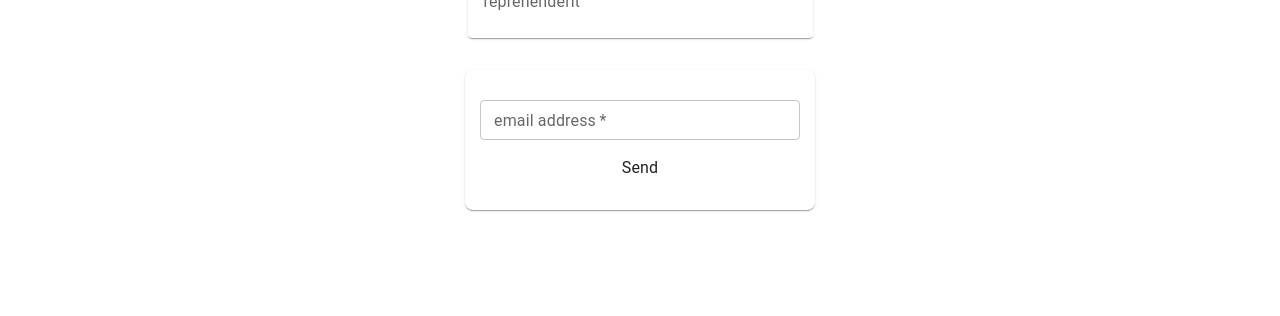
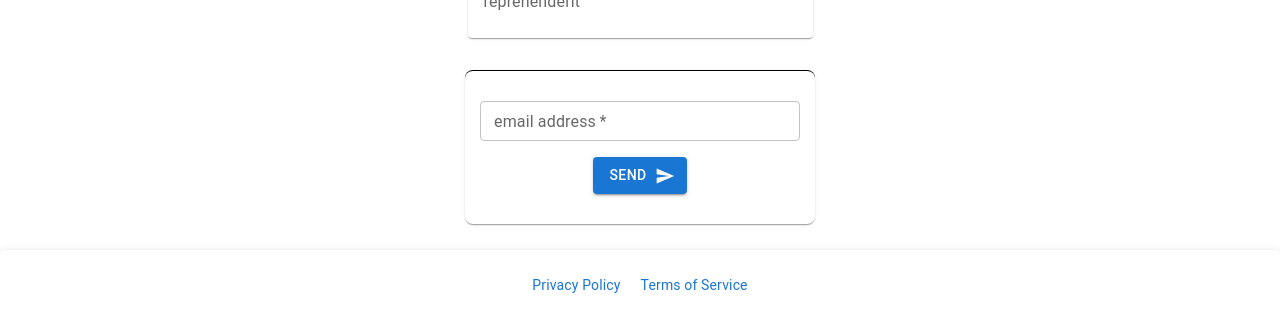
Before and after one commit to Hdror/reactTS-matrix, a React (Vite) app: page / in a window 1280 px wide. Shown: the part 589-905 px from the top of the page. Before the commit the page ends 847 px from the top, so only its background shows below. Built offline with nearby package versions, Linux system fonts and the light colour scheme.

Commit message:
adding footer

```diff
--- a/src/App.tsx
+++ b/src/App.tsx
@@ -5,10 +5,11 @@ import HomePage from './pages/home-page'
 import Contact from './pages/contact'
 import Services from './pages/services'
 import Products from './pages/products'
+import Footer from './components/footer'
 
 function App() {
   return (
-    <main className='px-5 md:px-10 flex flex-col gap-3 items-center pb-12'>
+    <main className='min-h-screen relative px-5 md:px-10 flex flex-col gap-3 items-center pb-24'>
       <NavBar />
       <Routes>
         <Route path="/contact" element={<Contact/>} />
@@ -17,6 +18,7 @@ function App() {
         <Route path='/home' element={<Navigate to={'/'} replace />} />
         <Route path="/" element={<HomePage />} />
       </Routes>
+      <Footer/>
     </main>
   )
 }
--- a/src/assets/style/pages/_home-page.scss
+++ b/src/assets/style/pages/_home-page.scss
@@ -9,5 +9,6 @@
             0px 2px 1px -1px rgba(0, 0, 0, 0.2),
             0px 1px 1px 0px rgba(0, 0, 0, 0.14),
             0px 1px 3px 0px rgba(0, 0, 0, 0.12);
+        border-top: 1px solid black;
     }
 }
--- a/src/components/contact-form.tsx
+++ b/src/components/contact-form.tsx
@@ -1,7 +1,8 @@
 import { SubmitHandler, useForm } from "react-hook-form";
-import { InputLabel, TextField } from '@mui/material';
+import { Button, TextField } from '@mui/material';
+import SendIcon from '@mui/icons-material/Send';
 
-interface FormInputs  {
+interface FormInputs {
     emailAddress: string
 }
 
@@ -39,7 +40,9 @@ export default function ContactForm() {
                 label='email address'
                 variant="outlined"
             />
-            <button type="submit">Send</button>
+            <Button type="submit" variant="contained" endIcon={<SendIcon />}>
+                Send
+            </Button>
         </form>
 
     )
--- /dev/null
+++ b/src/components/footer.tsx
@@ -0,0 +1,12 @@
+import { Paper, Box, Link } from '@mui/material';
+
+export default function Footer() {
+    return (
+        <Box sx={{ display: 'flex', width: '100%', position: 'absolute', bottom: '0' }}>
+            <Paper sx={{ position: '', bottom: '0px', display: 'flex', width: '100%',alignItems:'center', justifyContent: 'center', gap: '20px',height:'70px' }} elevation={3}>
+                <Link variant='body2' href='/' underline='hover'>Privacy Policy</Link>
+                <Link variant='body2' href='/' underline='hover'>Terms of Service</Link>
+            </Paper>
+        </Box>
+    )
+}
--- a/src/components/nav-bar.tsx
+++ b/src/components/nav-bar.tsx
@@ -69,8 +69,8 @@ export default function NavBar(props: Props) {
             MUI
           </Typography>
           <Box sx={{ display: { xs: 'none', sm: 'block' } }}>
-            {navItems.map((item) => (
-              <Link to={`/${item.toLocaleLowerCase()}`}>
+            {navItems.map((item,idx) => (
+              <Link key={idx} to={`/${item.toLocaleLowerCase()}`}>
                 <Button key={item} sx={{ color: '#fff' }} >
                   {item}
                 </Button>
```
